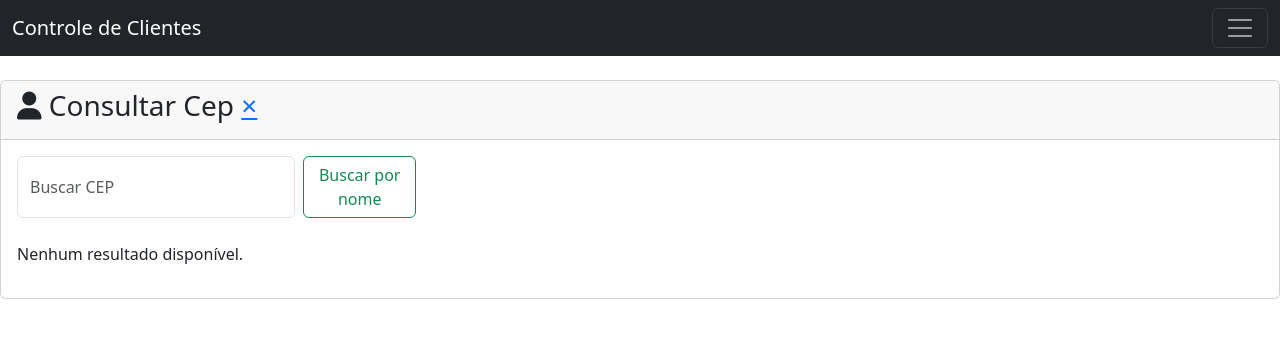
After one commit to senafullstack/ProjetosPython, a Django app: page /cep in a window 1280 px wide. The commit adds this page. Shown: the top 338 px of the page. Run offline with Django 4.2, Linux system fonts and the light colour scheme; some libraries are stand-ins or nearby versions.

Commit message:
busca cep

```diff
--- a/cadastroClientesSqlServer/projetoclientes/appclientes/rotasclientes.py
+++ b/cadastroClientesSqlServer/projetoclientes/appclientes/rotasclientes.py
@@ -8,4 +8,6 @@ urlpatterns = [
     path('atualizar',ClienteAtualizarView.as_view(),name='cliente_atualizar'),
     path('excluir/<int:codigo>',ClienteExcluirView.as_view(),name='cliente_excluir'),
     path('buscar',ClienteBuscarView.as_view(),name='cliente_buscar'),
+    path('cep',BuscaCEPView.as_view(),name='cep'),
+
 ]
--- /dev/null
+++ b/cadastroClientesSqlServer/projetoclientes/appclientes/templates/cep/index.html
@@ -0,0 +1,46 @@
+{% extends 'layout/base.html' %}
+{% block titulopagina %}
+Consulta Cep
+{% endblock%}
+{% block conteudo %}
+<Br>
+    <div class="card">
+      <div class="card-header">
+        <h3><b class="fa fa-user"></b> Consultar Cep
+          <a href="{% url 'cliente_index'%}" type="button" class="close" data-dismiss="modal" aria-label="Close"><span aria-hidden="true">&times;</span></a>
+          </h3>
+      </div>
+      <!-- /.card-header -->
+      <div class="card-body">
+              <div class="row">
+              <div class='col-md-4'>
+                <form  action={% url 'cep'%} method="POST"class="d-flex" role="search">
+                    {% csrf_token%}
+                    <input class="form-control me-2 cepbusca" name="cep" id="cep" type="search" placeholder="Buscar CEP" aria-label="busca">
+                    <button class="btn btn-outline-success" type="submit">Buscar por nome </button>
+                  </form>
+
+            </div>
+
+            </div>
+             <br>
+
+             {% if lista %}
+             {% if lista.erro %}
+                 <p>{{ lista.erro }}</p>
+             {% else %}
+                 <p>CEP: {{ lista.cep }}</p>
+                 <p>Logradouro: {{ lista.logradouro }}</p>
+                 <p>Bairro: {{ lista.bairro }}</p>
+                 <p>Cidade: {{ lista.localidade }}</p>
+                 <p>Estado: {{ lista.uf }}</p>
+             {% endif %}
+         {% else %}
+             <p>Nenhum resultado disponível.</p>
+         {% endif %}
+      </form>
+      </div>
+      <!-- /.card-body -->
+    </div>
+
+ {%endblock%}
--- a/cadastroClientesSqlServer/projetoclientes/appclientes/templates/layout/base.html
+++ b/cadastroClientesSqlServer/projetoclientes/appclientes/templates/layout/base.html
@@ -22,7 +22,7 @@
           <div class="collapse navbar-collapse" id="navbarSupportedContent">
             <ul class="navbar-nav me-auto mb-2 mb-lg-0">
               <li class="nav-item">
-                <a class="nav-link active" aria-current="page" href="#">Listar Clientes</a>
+                <a class="nav-link active" aria-current="page" href="{% url 'cliente_index' %}">Listar Clientes</a>
               </li>
 
             </ul>
--- a/cadastroClientesSqlServer/projetoclientes/appclientes/views.py
+++ b/cadastroClientesSqlServer/projetoclientes/appclientes/views.py
@@ -11,6 +11,7 @@ from django.utils.decorators import method_decorator
 from django.core.exceptions import ValidationError
 from django.utils.translation import gettext as _
 from .utils import ValidadorUtil
+import requests
 class ClienteIndexView(ListView):
     template_name = 'cliente/index.html'
     model = Clientes
@@ -123,3 +124,31 @@ class ClienteBuscarView(TemplateView):
             "lista": lista
         }
         return render(request,self.template_name,content)
+
+
+class BuscaCEPView(TemplateView):
+    template_name ="cep/index.html"
+    def get(self, request):
+        content = {
+            "lista": ''
+        }
+        return render(request,self.template_name,content)
+    def post(self, request):
+        cep = request.POST.get('cep')
+        if(cep):
+             api_url = f'https://viacep.com.br/ws/{cep}/json/'
+             response = requests.get(api_url)
+             if response.status_code == 200:
+                data = response.json()
+                content = {
+                    "lista": data
+                }
+             else:
+                content = {
+                    "lista": {'erro': 'Erro ao consultar o CEP'}
+                }
+        else:
+            content = {
+                    "lista": {'erro': 'Erro ao consultar o CEP'}
+                }
+        return render(request,self.template_name,content)
```
